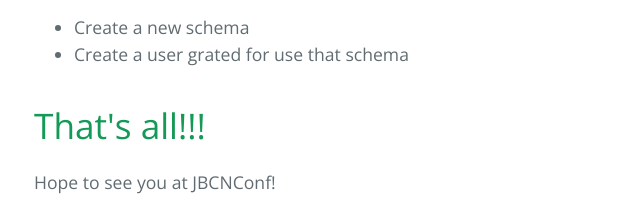
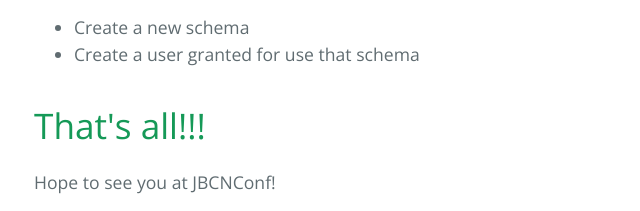
Before and after one commit to quindimildev/jbcnconf2016_workshop, a plain HTML site: page index.html in a window 1280 px wide. Shown: the part 1793-2004 px from the top of the page, 190-830 px from the left. Drawn offline with nearby package versions, Linux system fonts and the light colour scheme.

```diff
--- a/index.html
+++ b/index.html
@@ -78,7 +78,7 @@ Don't forget to download the 3.1.8 Grails version. </p>
 
 <ul>
 <li>Create a new schema</li>
-<li>Create a user grated for use that schema</li>
+<li>Create a user granted for use that schema</li>
 </ul>
 
 <h1>
```
Also changed, not shown: params.json (+1 -1 lines).
